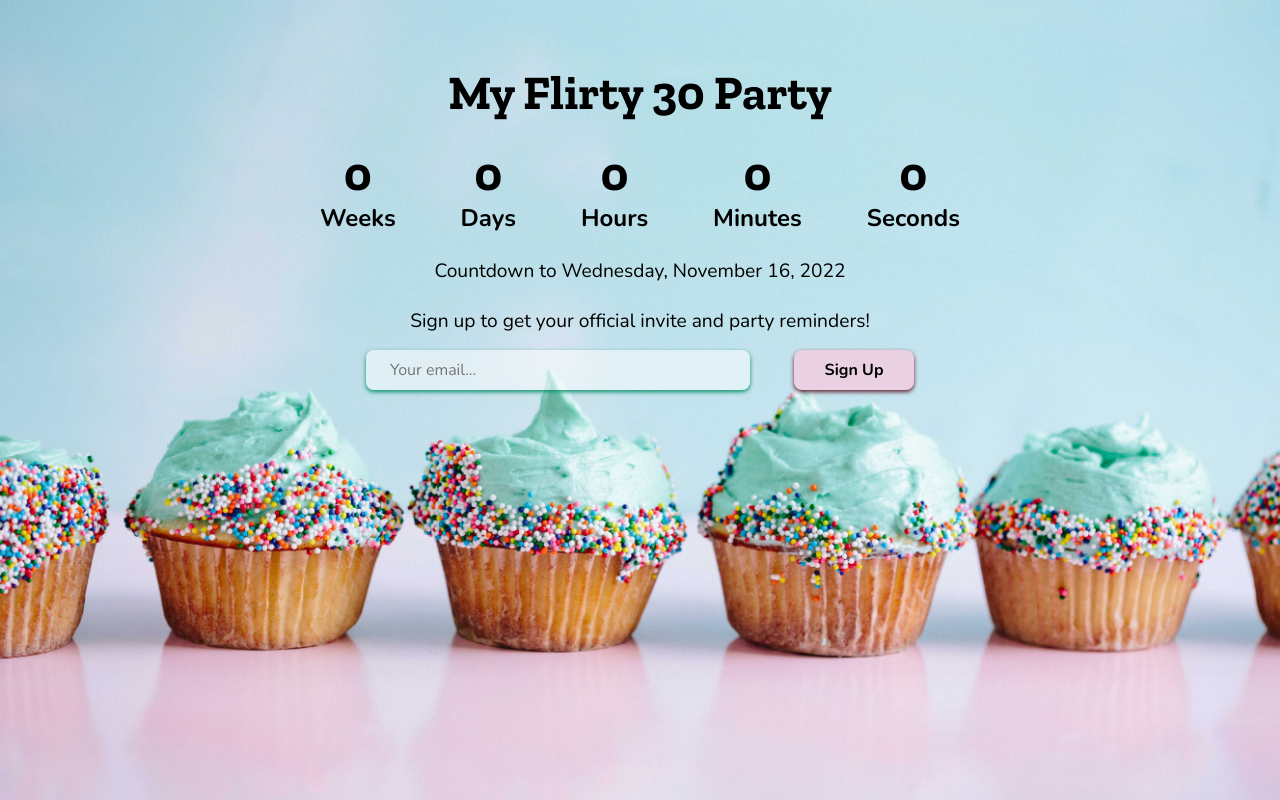
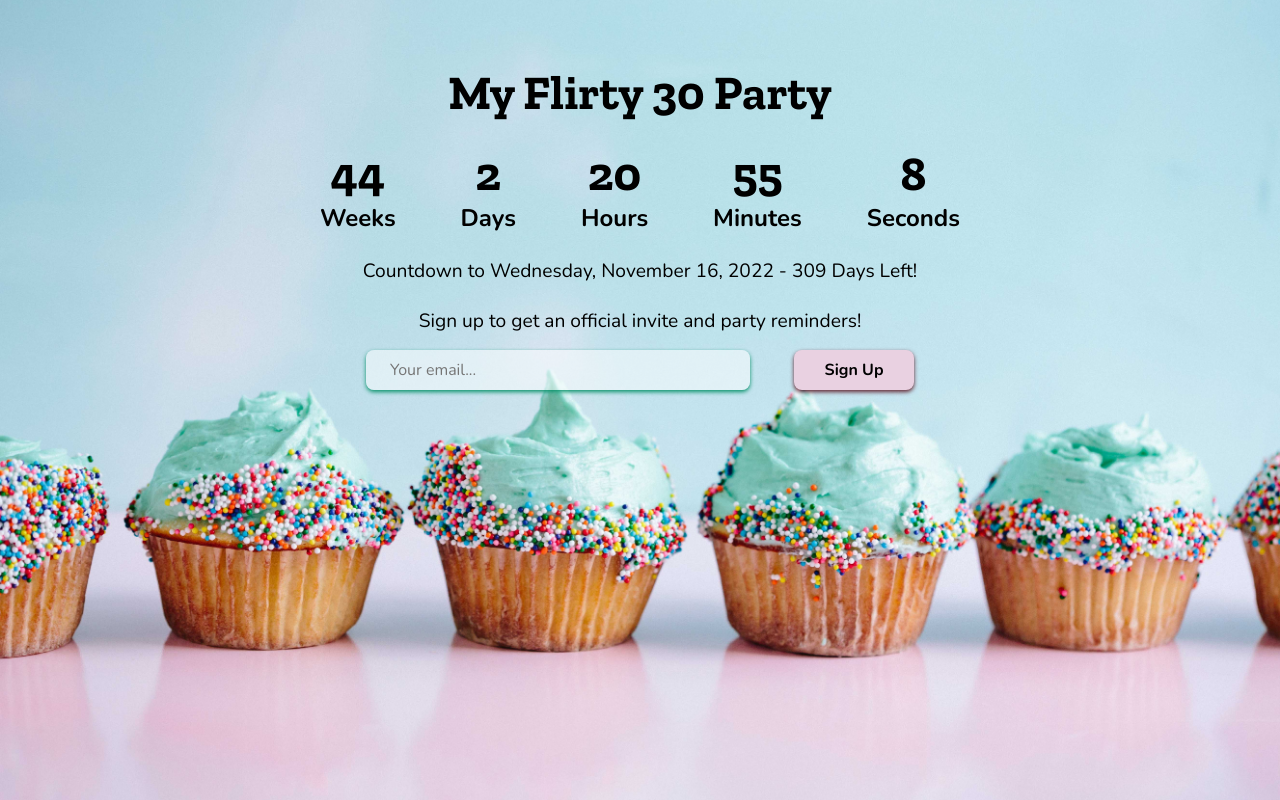
Before and after one commit to AsiaDaDev/birthday-countdown-timer, a plain HTML site: page index.html in a window 1280 px wide. Drawn offline with nearby package versions, Linux system fonts and the light colour scheme.

Commit message:
Add countdown timer

```diff
--- a/index.html
+++ b/index.html
@@ -7,9 +7,10 @@
     <title>Birthday Countdown</title>
     <link rel="stylesheet" href="styles/base.css">
     <link rel="stylesheet" href="styles/styles.css">
+    <script src="scripts.js" defer></script>
 </head>
 <body>
-    <h1>My Flirty 30 Party</h1>
+    <h1 id="partyTitle">My Flirty 30 Party</h1>
     <div class="countdown-container">
         <div class="weeks-container">
             <p class="large-counter-font" id="weeks">0</p>
@@ -32,9 +33,11 @@
             <span class="mid-text-font">Seconds</span>
         </div>
     </div>
-    <span class="regular-text">Countdown to Wednesday, November 16, 2022</span>
+    <span class="regular-text">
+        Countdown to Wednesday, November 16, 2022 - <span id="dayCounter">0</span> Days Left!
+    </span>
     <div class="signup-container">
-        <span class="regular-text">Sign up to get your official invite and party reminders!</span>
+        <span class="regular-text">Sign up to get an official invite and party reminders!</span>
         <form id="invite-form">
             <input type="email" id="mail" placeholder="Your email...">
             <button type="submit">
--- a/scripts.js
+++ b/scripts.js
@@ -0,0 +1,48 @@
+// COUNTDOWN TIMER
+
+// Sets the date that we're counting down to
+const countDownDate = new Date('November 16, 2022 00:00:00').getTime();
+
+// Connects the HTML ids to some JavaScripts variables we will use later
+const weekElement = document.getElementById('weeks');
+const dayElement = document.getElementById('days');
+const hourElement = document.getElementById('hours');
+const minuteElement = document.getElementById('minutes');
+const secondElement = document.getElementById('seconds');
+const dayCountElement = document.getElementById('dayCounter');
+
+// Updates the count down after every 1 second
+const birthdayTimer = setInterval(function() {
+
+    //Gets the current date and time
+    const currentTime = new Date().getTime();
+
+    //Calculates the distance between the current time and the count down date
+    const distance = countDownDate - currentTime;
+
+    //Calculations for weeks, days, hours, minutes, and seconds
+    const weeks = Math.floor(distance / (1000 * 60 * 60 * 24) / 7);
+    const days = Math.floor((distance / (1000 * 60 * 60 * 24) / 7) % 7);
+    const hours = Math.floor((distance / (1000 * 60 * 60)) % 24);
+    const minutes = Math.floor((distance / 1000 / 60) % 60);
+    const seconds = Math.floor((distance / 1000) % 60);
+
+    const totalDays = Math.floor(distance / (1000 * 60 * 60 * 24));
+
+    //Displays the result using the HTML
+    weekElement.innerHTML = weeks;
+    dayElement.innerHTML = days;
+    hourElement.innerHTML = hours;
+    minuteElement.innerHTML = minutes;
+    secondElement.innerHTML = seconds;
+    dayCountElement.innerHTML = totalDays;
+
+    //When countdown is done the header will reflect that
+    if (distance < 0) {
+        clearInterval(birthdayTimer);
+        document.getElementById("partyTitle").innerHTML = "Until Next Year..."
+    }
+}, 1000);
+
+// Runs the function
+birthdayTimer()
```
